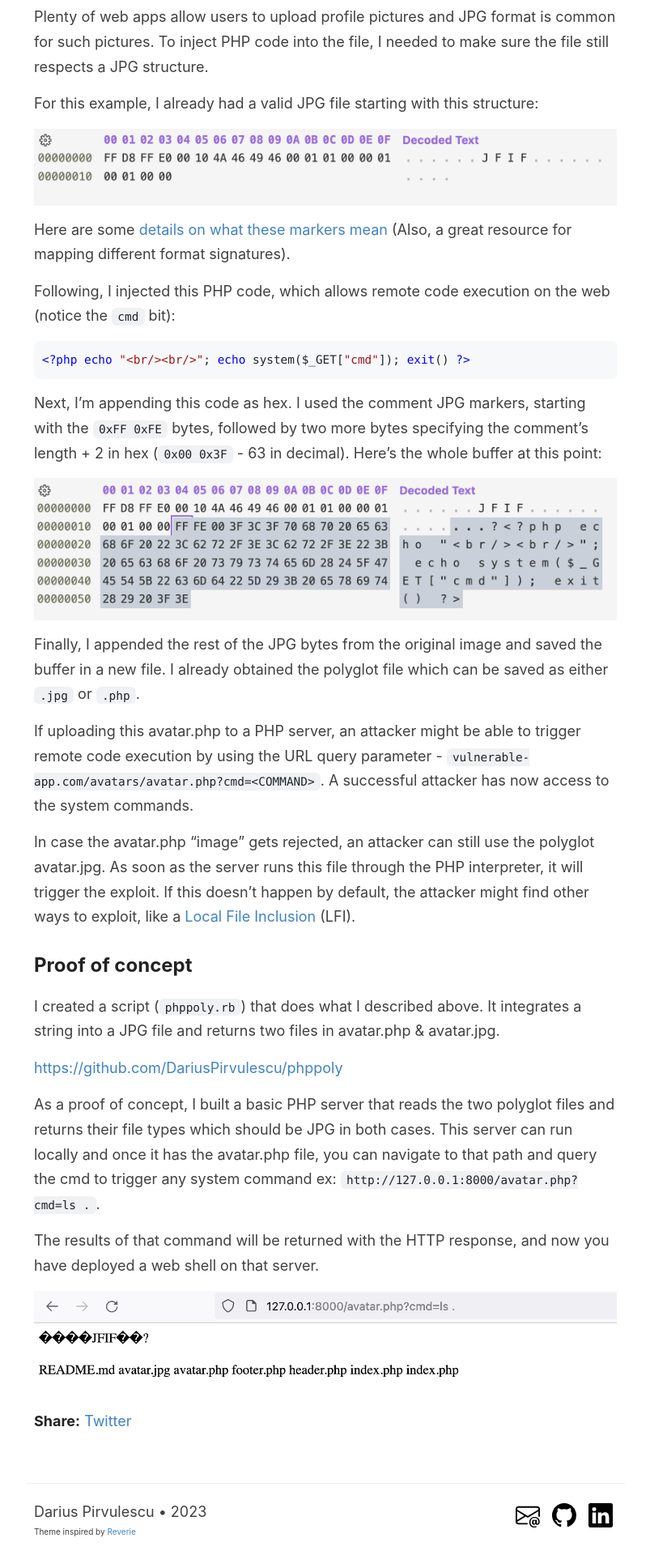
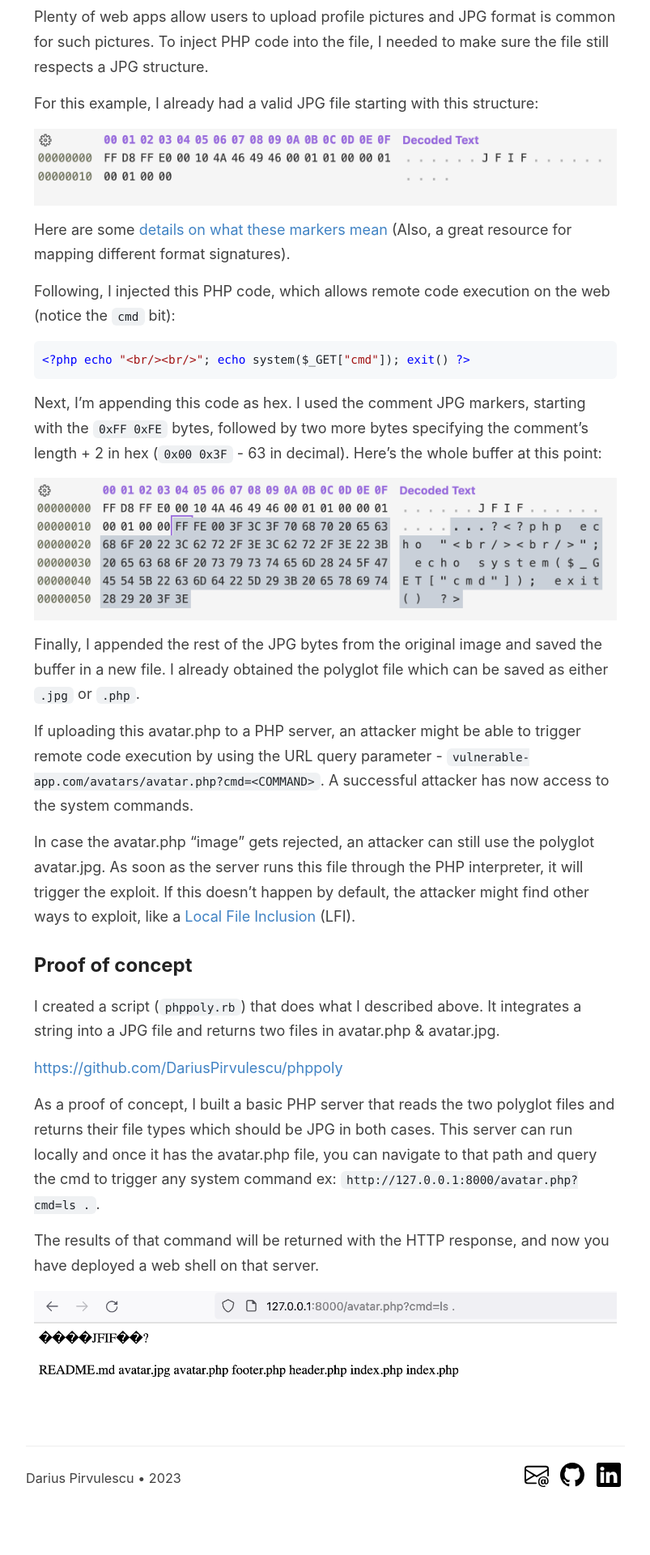
Before and after one commit to panacotar/blog, a Jekyll site: the page built from _posts/2023-10-02-an-intro-to-polyglot-files.md, in a window 1280 px wide. Shown: the part 1979-3899 px from the top of the page at 81% size, without its empty margins (96-899 px from the left). Built offline with Jekyll 4.4.1, drawn with Linux system fonts in a browser that asks for light colours; after the commit the page ends 3853 px from its top, so only the background shows below that.

Commit message:
Remove share button, remove footer theme text

```diff
--- a/_layouts/default.html
+++ b/_layouts/default.html
@@ -47,14 +47,9 @@
       </div>
 
       <div class="wrapper-footer">
-        <div class="container">
         <footer class="footer">
           <div>
             Darius Pirvulescu &#x2022; 2023
-              <span class="attribution">
-                Theme inspired by
-                <a href="https://github.com/amitmerchant1990/reverie" target="_blank">Reverie</a>
-              </span>
           </div>
           <div class="wrapper-social-icons">
             {% include svg-icons.html %}
@@ -62,7 +57,6 @@
         </footer>
       </div>
     </div>
-    </div>
 
   </body>
 </html>
--- a/_layouts/post.html
+++ b/_layouts/post.html
@@ -27,15 +27,6 @@ layout: default
     {{ content }}
   </div>
 
-  <div>
-    <p>
-      <span class="share-box">Share:</span>
-      <a href="http://twitter.com/share?text={{ page.title }}&url={{site.url}}{{page.url}}" target="_blank">
-        Twitter
-      </a>
-    </p>
-  </div>
-
   <!--<div class="date">
     Written on {{ page.date | date: "%B %e, %Y" }}
   </div>-->
--- a/assets/style.scss
+++ b/assets/style.scss
@@ -155,11 +155,6 @@ blockquote {
   box-sizing: border-box;
   font-size: 18px;
   background-color: #fff3ff;
-}
-
-.share-box {
-  font-weight: bold;
-  color: #222;
 }
 
 a {
@@ -411,16 +406,12 @@ footer {
   align-items: center;
   text-align: center;
   padding: 20px 0;
+  font-size: .9em;
 
   @include tablet {
     flex-direction: row;
     justify-content: space-between;
     text-align: left;
-  }
-
-  .attribution {
-    display: block;
-    font-size: 10px;
   }
 
   .wrapper-social-icons a {
```
Lines whose indentation alone changed are shown as unchanged.
